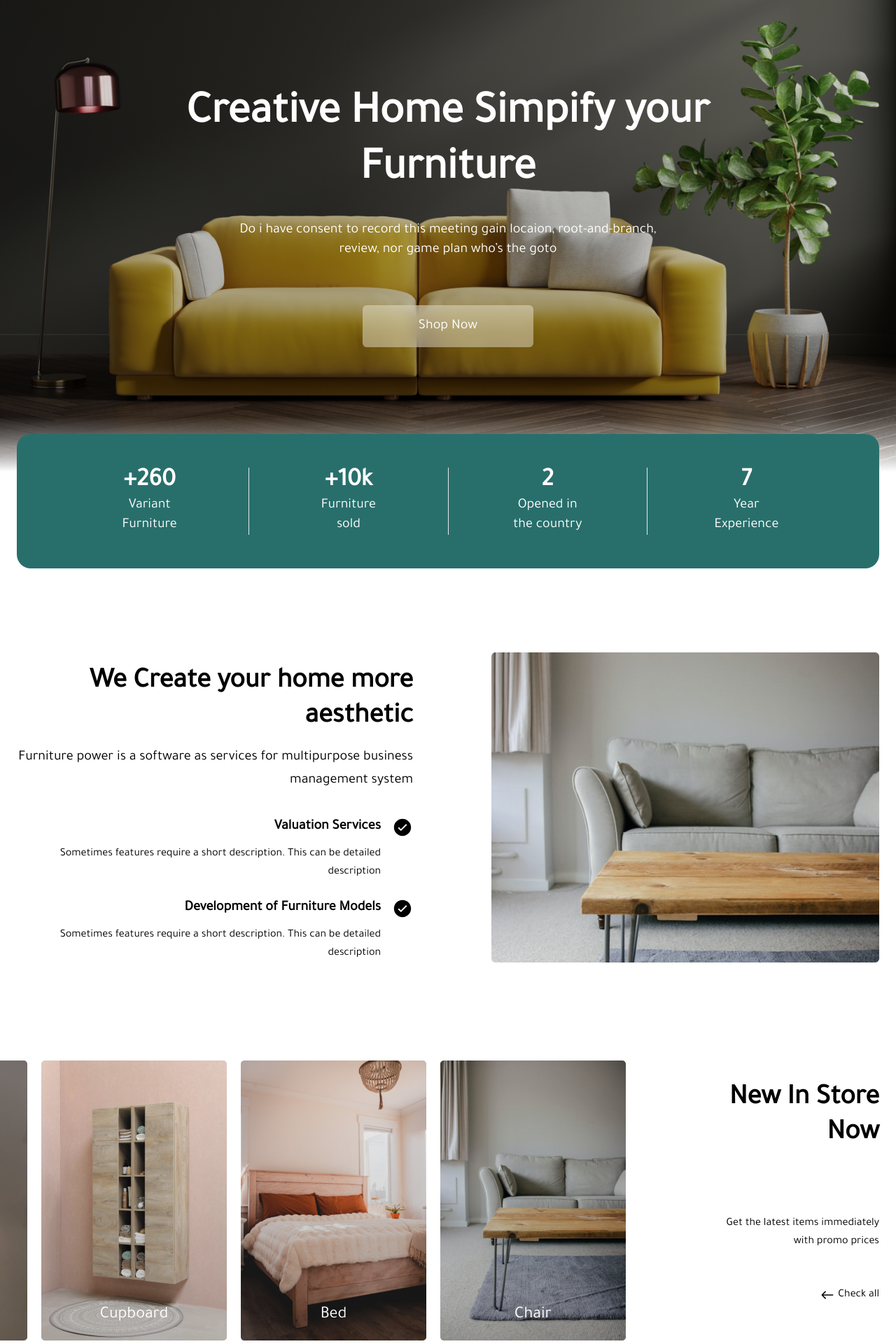
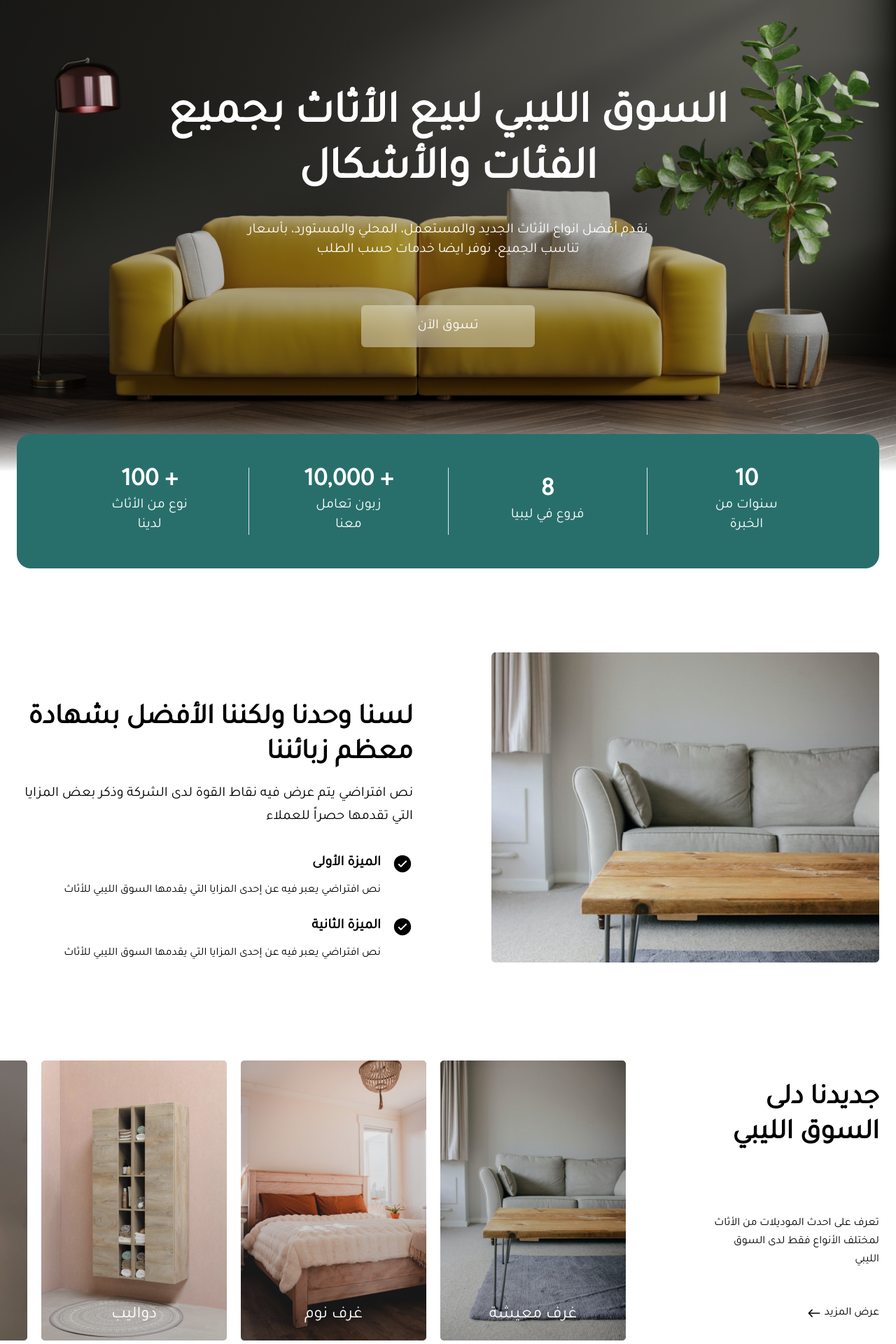
Before and after one commit to Firas001/learn-react, a React (Create React App) app: page / in a window 1280 px wide. Shown: the part 100-2020 px from the top of the page at 70% size. Built offline with nearby package versions, Linux system fonts and the light colour scheme; no server answers.

Commit message:
arabic text

```diff
--- a/src/components/Hero.js
+++ b/src/components/Hero.js
@@ -20,9 +20,12 @@ const Hero = () => {
           {subtitle}
         </h2>
         {/* button */}
-        <button className="px-[35px] lg:px-[80px] py-[9px] lg:py-[16px] mb-[160px] lg:mb-[194px] text-xl rounded-md bg-[rgba(255,255,255,0.4)] hover:bg-[rgba(255,255,255,0.5)] backdrop-blur-md transition">
-          {buttonText}
-        </button>
+        <a href="#products">
+          <button className="px-[35px] lg:px-[80px] py-[9px] lg:py-[16px] mb-[160px] lg:mb-[194px] text-xl rounded-md bg-[rgba(255,255,255,0.4)] hover:bg-[rgba(255,255,255,0.5)] backdrop-blur-md transition">
+            {buttonText}
+          </button>
+        </a>
+
         {/* stats */}
         <div className="-top-[70px] relative">
           <Stats />
--- a/src/components/Products.js
+++ b/src/components/Products.js
@@ -9,7 +9,7 @@ import ProductSlider from "./ProductSlider";
 const Products = () => {
   const { title, subtitle } = products_title;
   return (
-    <section className="section text-center">
+    <section className="section text-center" id="products">
       <div className="container mx-auto">
         <div>
           <h2 className="title">{title}</h2>
--- a/src/components/Sidebar.js
+++ b/src/components/Sidebar.js
@@ -22,7 +22,7 @@ const Sidebar = () => {
     >
       <div className="flex items-center justify-between py-6 border-b">
         <div className="uppercase text-sm font-semibold">
-          Shopping Bag ({itemAmount})
+          حقيبة المشتريات ({itemAmount})
         </div>
         {/* icon */}
         <div
@@ -32,7 +32,7 @@ const Sidebar = () => {
           <IoMdArrowForward className="text-2xl" />
         </div>
       </div>
-      <div className="flex flex-col gap-y-2 h-[520px] lg:h-[640px] overflow-y-auto overflow-x-hidden border-b">
+      <div className="flex flex-col gap-y-2 h-[480px] overflow-y-auto overflow-x-hidden border-b">
         {cart.map((item) => {
           return <CartItem item={item} key={item.id} />;
         })}
@@ -41,7 +41,8 @@ const Sidebar = () => {
         <div className="flex w-full justify-between items-center">
           {/* total */}
           <div className="uppercase font-semibold">
-            <span className="mr-2">Total:</span>$ {parseFloat(total).toFixed(2)}
+            <span className="mr-2">المجموع: </span>${" "}
+            {parseFloat(total).toFixed(2)}
           </div>
           {/* clear cart icon */}
           <div
@@ -55,13 +56,13 @@ const Sidebar = () => {
           to="/"
           className="bg-gray-200 flex p-4 justify-center items-center text-primary w-full font-medium"
         >
-          View cart
+          عرض الحقيبة
         </Link>
         <Link
           to="/"
           className="bg-primary flex p-4 justify-center items-center text-white w-full font-medium"
         >
-          Checkout
+          إتمام الشراء
         </Link>
       </div>
     </div>
--- a/src/data/FeaturesData.js
+++ b/src/data/FeaturesData.js
@@ -7,28 +7,28 @@ import { IoIosCheckmarkCircle } from "react-icons/io";
 
 export const features = {
   image: <Features1Img />,
-  title: "We Create your home more aesthetic",
+  title: "لسنا وحدنا ولكننا الأفضل بشهادة معظم زبائننا",
   subtitle:
-    "Furniture power is a software as services for multipurpose business management system",
+    "نص افتراضي يتم عرض فيه نقاط القوة لدى الشركة وذكر بعض المزايا التي تقدمها حصراً للعملاء",
   buttonText: "Show Now",
   items: [
     {
       icon: <IoIosCheckmarkCircle />,
-      title: "Valuation Services",
+      title: "الميزة الأولى",
       subtitle:
-        "Sometimes features require a short description.  This can be detailed description",
+        "نص افتراضي يعبر فيه عن إحدى المزايا التي يقدمها السوق الليبي للأثاث",
     },
     {
       icon: <IoIosCheckmarkCircle />,
-      title: "Development of Furniture Models",
+      title: "الميزة الثانية",
       subtitle:
-        "Sometimes features require a short description.  This can be detailed description",
+        "نص افتراضي يعبر فيه عن إحدى المزايا التي يقدمها السوق الليبي للأثاث",
     },
   ],
   feature2: {
     image: <Features2Img />,
-    title: "The Best Furniture Manufacturer of your choice",
+    title: "مطابخ إيطالية بأفضل جودة وأنسب سعر ستجدها فقط لدى السوق الليبي",
     subtitle:
-      "Furnitre power is a software as services for multiperpose business management system, expecially for them who are running two or more business exploree the future Furnitre power is a software as services.",
+      "نص افتراضي يتم ذكر فيه الشركات التي تم عقد وكالة رسمية معها والتي نقدم عن طريقها أثاث مع ضمان يقدم للعميل لزيادة الثقة في المنتج الذي سيتم ترويجه.",
   },
 };
--- a/src/data/HeroData.js
+++ b/src/data/HeroData.js
@@ -1,6 +1,6 @@
 export const hero = {
-  title: "Creative Home Simpify your Furniture",
+  title: "السوق الليبي لبيع الأثاث بجميع الفئات والأشكال",
   subtitle:
-    "Do i have consent to record this meeting gain locaion, root-and-branch, review, nor game plan who’s the goto",
-  buttonText: "Shop Now",
+    "نقدم أفضل انواع الأثاث الجديد والمستعمل، المحلي والمستورد، بأسعار تناسب الجميع، نوفر ايضا خدمات حسب الطلب",
+  buttonText: "تسوق الآن",
 };
--- a/src/data/NewInStoreData.js
+++ b/src/data/NewInStoreData.js
@@ -9,25 +9,26 @@ import LightingImg from "../assets/img/lighting.png";
 import { IoIosArrowRoundBack } from "react-icons/io";
 
 export const newInStore = {
-  title: "New In Store Now",
-  subtitle: "Get the latest items immediately with promo prices",
-  link: "Check all",
+  title: "جديدنا دلى السوق الليبي",
+  subtitle:
+    "تعرف على احدث الموديلات من الأثاث لمختلف الأنواع فقط لدى السوق الليبي",
+  link: "عرض المزيد",
   icon: <IoIosArrowRoundBack />,
   products: [
     {
-      name: "chair",
+      name: "غرف معيشة",
       image: <ChairImg />,
     },
     {
-      name: "bed",
+      name: "غرف نوم",
       image: <BedImg />,
     },
     {
-      name: "cupboard",
+      name: "دواليب",
       image: <CupboardImg />,
     },
     {
-      name: "lighting",
+      name: "إنارة منزلية",
       image: <LightingImg />,
     },
   ],
--- a/src/data/NewsletterData.js
+++ b/src/data/NewsletterData.js
@@ -1,6 +1,6 @@
 export const newsletter = {
-  title: "Get more discount Off your order",
-  subtitle: "Join our mailing list",
-  placeholder: "Your email address",
-  buttonText: "Shop Now",
+  title: "كن على اطلاع بأحدث المنتجات لدى السوق الليبي",
+  subtitle: "انضم إلى نشرتنا البريدية",
+  placeholder: "البريد الإلكتروني",
+  buttonText: "تسجيل",
 };
--- a/src/data/ProductsData.js
+++ b/src/data/ProductsData.js
@@ -14,7 +14,7 @@ export const products = [
   {
     id: 1,
     image: <Product1Img />,
-    name: "Ceiling Light",
+    name: "طاولة مزهرية",
     price: 75,
     oldPrice: 82,
     details:
@@ -23,7 +23,7 @@ export const products = [
   {
     id: 2,
     image: <Product2Img />,
-    name: "Wood Chair",
+    name: "مقاعد خشب صغيرة",
     price: 50,
     oldPrice: 70,
     details:
@@ -32,7 +32,7 @@ export const products = [
   {
     id: 3,
     image: <Product3Img />,
-    name: "Papper Cupboard",
+    name: "طاولة كتب",
     price: 105,
     oldPrice: 120,
     details:
@@ -41,7 +41,7 @@ export const products = [
   {
     id: 4,
     image: <Product4Img />,
-    name: "Ole Gundorse Spring",
+    name: "كرسي فاخر",
     price: 75,
     oldPrice: 82,
     details:
@@ -50,7 +50,7 @@ export const products = [
   {
     id: 5,
     image: <Product5Img />,
-    name: "Treos Seroes 911",
+    name: "كرسي هزاز",
     price: 200,
     oldPrice: 210,
     details:
@@ -59,7 +59,7 @@ export const products = [
   {
     id: 6,
     image: <Product6Img />,
-    name: "Multi bilderman slibber",
+    name: "كرسي أطفال",
     price: 45,
     oldPrice: 50,
     details:
@@ -68,7 +68,7 @@ export const products = [
   {
     id: 7,
     image: <Product7Img />,
-    name: "XORA corner desk",
+    name: "كرسي متعدد الاستعمال",
     price: 320,
     oldPrice: 325,
     details:
@@ -77,7 +77,7 @@ export const products = [
   {
     id: 8,
     image: <Product8Img />,
-    name: "Black Forest Series Wood",
+    name: "طاولة تحف صغيرة",
     price: 225,
     oldPrice: 240,
     details:
@@ -86,14 +86,14 @@ export const products = [
   {
     id: 9,
     image: <Product9Img />,
-    name: "Papper Cupboard",
+    name: "كرسي طويل",
     price: 105,
     oldPrice: 120,
   },
   {
     id: 10,
     image: <Product10Img />,
-    name: "Ole Gundorse Spring",
+    name: "مكتبة كمبيوتر",
     price: 75,
     oldPrice: 82,
     details:
@@ -102,7 +102,7 @@ export const products = [
   {
     id: 11,
     image: <Product1Img />,
-    name: "Ceiling Light",
+    name: "طاولة مزهرية",
     price: 75,
     oldPrice: 82,
     details:
@@ -111,7 +111,7 @@ export const products = [
   {
     id: 12,
     image: <Product2Img />,
-    name: "Wood Chair",
+    name: "مقاعد خشب صغيرة",
     price: 50,
     oldPrice: 70,
     details:
@@ -121,7 +121,7 @@ export const products = [
     id: 13,
     image: <Product3Img />,
 
-    name: "Papper Cupboard",
+    name: "طاولة كتب",
     price: 105,
     oldPrice: 120,
     details:
@@ -130,7 +130,7 @@ export const products = [
   {
     id: 14,
     image: <Product4Img />,
-    name: "Ole Gundorse Spring",
+    name: "كرسي فاخر",
     price: 75,
     oldPrice: 82,
     details:
@@ -139,7 +139,7 @@ export const products = [
   {
     id: 15,
     image: <Product5Img />,
-    name: "Treos Seroes 911",
+    name: "كرسي هزاز",
     price: 200,
     oldPrice: 210,
     details:
@@ -149,7 +149,7 @@ export const products = [
     id: 16,
     image: <Product6Img />,
 
-    name: "Multi bilderman slibber",
+    name: "كرسي أطفال",
     price: 45,
     oldPrice: 50,
     details:
@@ -159,28 +159,28 @@ export const products = [
     id: 17,
     image: <Product7Img />,
 
-    name: "XORA corner desk",
+    name: "كرسي متعدد الاستعمال",
     price: 320,
     oldPrice: 325,
   },
   {
     id: 18,
     image: <Product8Img />,
-    name: "Black Forest Series Wood",
+    name: "طاولة تحف صغيرة",
     price: 225,
     oldPrice: 240,
   },
   {
     id: 19,
     image: <Product9Img />,
-    name: "Papper Cupboard",
+    name: "كرسي طويل",
     price: 105,
     oldPrice: 120,
   },
   {
     id: 20,
     image: <Product10Img />,
-    name: "Ole Gundorse Spring",
+    name: "مكتبة كمبيوتر",
     price: 75,
     oldPrice: 82,
   },
--- a/src/data/ProductsTitleData.js
+++ b/src/data/ProductsTitleData.js
@@ -1,5 +1,5 @@
 export const products_title = {
-  title: "All Products",
+  title: "منتجاتنا",
   subtitle:
-    "The products we provide only for you as our service are selected from the best products with number 1 quality in the world",
+    "اطلع على أحدث المنتجات محلية الصنع في السوق الليبي، مع العلم أننا نوفر منتجات حسب الطلب ورغبة العميل، كل هذا والكثير لدى السوق الليبي",
 };
--- a/src/data/StatsData.js
+++ b/src/data/StatsData.js
@@ -1,18 +1,18 @@
 export const stats = [
   {
-    value: "7",
-    text: "Year Experience",
+    value: "10",
+    text: "سنوات من الخبرة",
   },
   {
-    value: "2",
-    text: "Opened in the country",
+    value: "8",
+    text: "فروع في ليبيا",
   },
   {
-    value: "10k+",
-    text: "Furniture sold",
+    value: "+ 10,000",
+    text: "زبون تعامل معنا",
   },
   {
-    value: "260+",
-    text: "Variant Furniture",
+    value: "+ 100",
+    text: "نوع من الأثاث لدينا",
   },
 ];
--- a/src/data/TestimonialData.js
+++ b/src/data/TestimonialData.js
@@ -5,29 +5,29 @@ import Avatar2Img from "../assets/img/avatar-2.png";
 import Avatar3Img from "../assets/img/avatar-3.png";
 
 export const testimonial = {
-  title: "What people are saying about us",
+  title: "مذا قال العملاء عن السوق الليبي؟",
   image: <TestimonialImg />,
   persons: [
     {
       avatar: <Avatar1Img />,
-      name: "Josh Smith",
-      occupation: "Manager of The New York Times",
+      name: "فراس الدويني",
+      occupation: "من مصراتة",
       message:
-        "“They are have a perfect touch for make something so professional ,interest and useful for a lot of people .”",
+        "“لقد قمت بالبحث طويلاً عن طاولة مخصصة، بالصدفة عثرت على السوق الليبي وقد كان أفضل مكان يلبي كل متطلباتي .”",
     },
     {
       avatar: <Avatar2Img />,
-      name: "Brandi Johns",
-      occupation: "Manager of The New York Times",
+      name: "فاطمة عبد الله",
+      occupation: "من طرابلس",
       message:
-        "“They are have a perfect touch for make something so professional ,interest and useful for a lot of people .”",
+        "“لم اكن اتوقع أننا نملك صناعة محلية بهذه الجودة، لأول مرة أثق في المنتج المحلي اكثر من الأجنبي وذلك بفضل السوق الليبي .”",
     },
     {
       avatar: <Avatar3Img />,
-      name: "Paula Pfeffer",
-      occupation: "Manager of The New York Times",
+      name: "سندس منصور",
+      occupation: "من سبها",
       message:
-        "“They are have a perfect touch for make something so professional ,interest and useful for a lot of people .”",
+        "“كنت أعاني من بعض الأعمال المنزلية التي تحتاج إلى فك وتركيب، حتى وجدت السوق الليبي، في أي وقت يمكنه تلبية كل الطلبات، شكراً لفريق العمل .”",
     },
   ],
 };
--- a/src/pages/ProductDetails.js
+++ b/src/pages/ProductDetails.js
@@ -56,7 +56,7 @@ const ProductDetails = () => {
               onClick={() => addToCart(product, product.id)}
               className="bg-primary py-4 px-8 text-white"
             >
-              Add to cart
+              أضف إلى الحقيبة
             </button>
           </div>
         </div>
```
